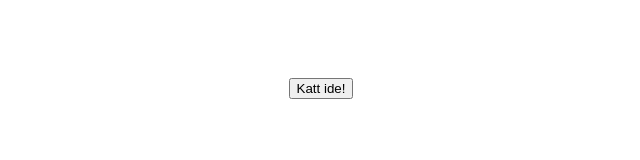
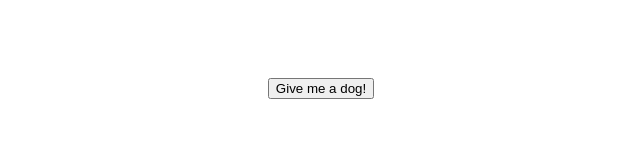
Before and after one commit to CsokiHUN/randompet, a plain HTML site: page index.html in a window 1280 px wide. Shown: the whole page, without its empty margins (327-967 px from the left). Drawn offline with nearby package versions, Linux system fonts and the light colour scheme.

Commit message:
change button text to eng

```diff
--- a/index.html
+++ b/index.html
@@ -10,7 +10,7 @@
 <body>
     <div id="app">
         <div class="controls">
-            <button @click="getImage">Katt ide!</button>
+            <button @click="getImage">Give me a dog!</button>
         </div>
         <div class="image">
             <img v-if="imgSource" v-bind:src="imgSource" alt="">
```
